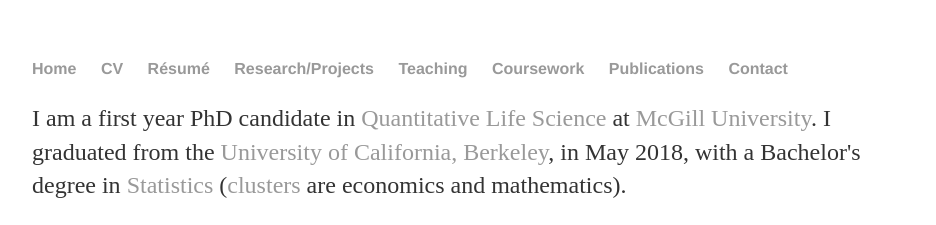
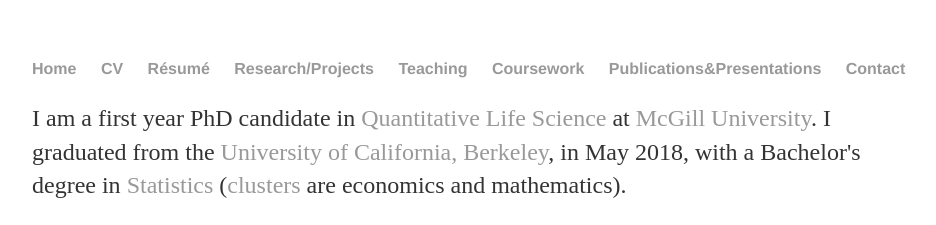
Before and after one commit to yjkweon24/yjkweon24.github.io, a Jekyll site: the page built from index.html, in a window 1280 px wide. Shown: the top 225 px of the page, without its empty margins (160-1096 px from the left). Built offline with Jekyll 4.4.1, drawn with Linux system fonts in a browser that asks for light colours.

Commit message:
add presentations headings

```diff
--- a/_layouts/default.html
+++ b/_layouts/default.html
@@ -15,7 +15,7 @@
 				  <li><a href="/researchprojects/researchprojects">Research/Projects</a></li>
 				  <li><a href="/teaching/teaching">Teaching</a></li>
 				  <li><a href="/coursework/coursework">Coursework</a></li>
-				  <li><a href="/publication/publication">Publications</a></li>
+				  <li><a href="/publication/publication">Publications&Presentations</a></li>
 				  <li><a href="/contact/contact">Contact</a></li>
 				</ul>
 		      	</nav>
```
